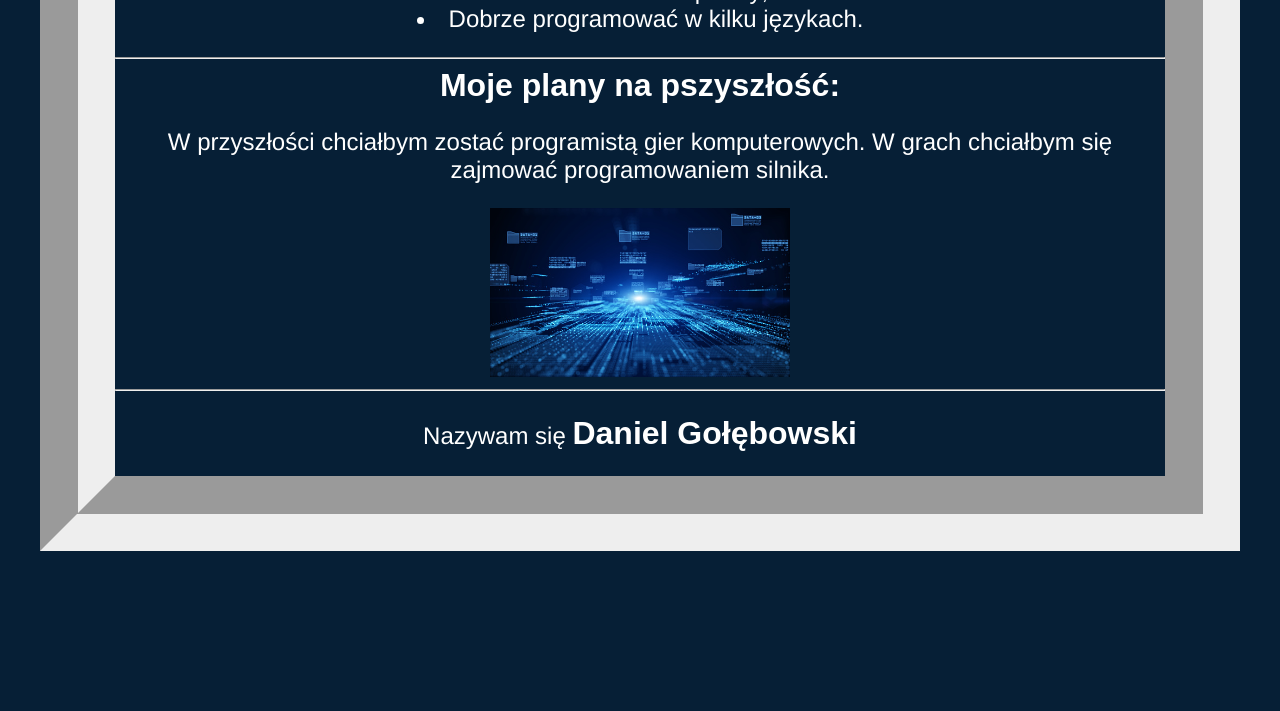
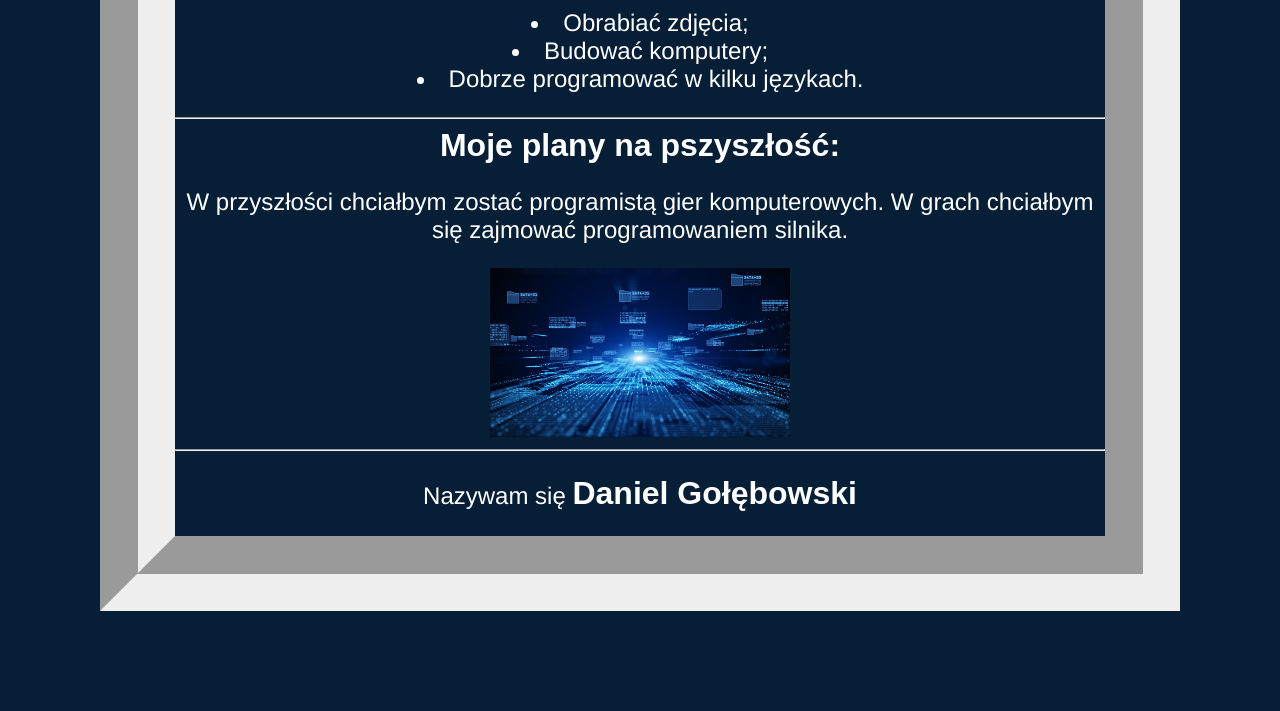
Before and after one commit to DanielGolebowski/danielGolebowski.github.io, a plain HTML site: page index.html in a window 1280 px wide. Shown: the part 643-1354 px from the top of the page. Before the commit the page ends 1234 px from the top, so only its background shows below. Drawn offline with Linux system fonts and the light colour scheme.

Commit message:
Update style.css

```diff
--- a/style.css
+++ b/style.css
@@ -16,7 +16,7 @@ body {
     border-style: groove;
     border-width: 75px;
     font-family: Helvetica, Arial, sans-serif;
-    margin: 40px;
+    margin: 100px;
 
 }
 
```
